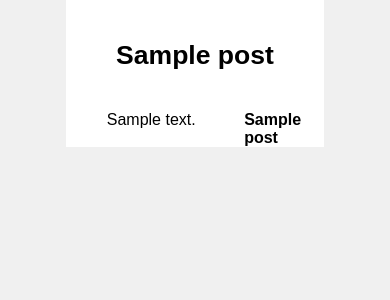
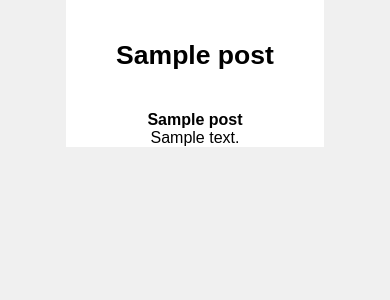
Before and after one commit to markblack96/zines, a Flask app: page /post/1 in a window 390 px wide. Shown: the part 18-318 px from the top of the page. Run offline with Flask 2, Linux system fonts and the light colour scheme; tables that the repository leaves empty hold one stand-in row (values such as "Sample post"); parts of the project's set-up code (start-up, migrations or seed data) failed here and were passed over.

Commit message:
Post grid responsive, mobile grid

```diff
--- a/zines/static/post-grid.css
+++ b/zines/static/post-grid.css
@@ -2,9 +2,10 @@
  * Grid for posts
  */
 
+
 article {
     display: grid;
-    grid-template-columns: 66% auto 33%;
+    grid-template-columns: 66% 34%;
     grid-template-rows: 2;
 }
 
@@ -16,11 +17,35 @@ section {
 }
 #title {
     grid-column-start: 1;
-    grid-column-end: 4;
+    grid-column-end: 3;
     grid-row: 1;
 }
 #toc {
     grid-column-start: 2;
-    grid-column-end: span 2;
+    grid-column-end: span 1;
     grid-row: 2;
 }
+@media only screen and (max-width: 768px) {
+    /* Phones */
+    article {
+        display: grid;
+        grid-template-columns: 100%;
+        grid-template-rows: 3;
+    }
+    section {
+        grid-column-start: 1;
+        grid-column-end: span 1;
+        grid-row: 3;
+    }
+    #title {
+        grid-column-start: 1;
+        grid-column-end: span 1;
+        grid-row: 1;
+    }
+    #toc {
+        grid-column-start: 1;
+        grid-column-end: span 1;
+        grid-row: 2;
+    }
+
+}
```
